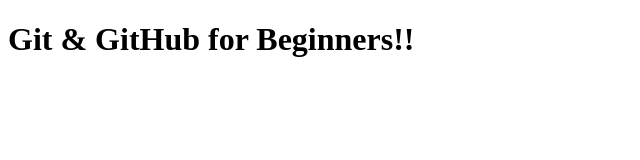
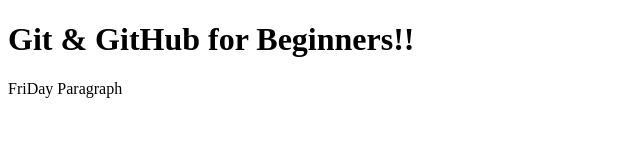
Before and after one commit to Alrebditechcampus/TechCampus, a plain HTML site: page index.html in a window 1280 px wide. Shown: the whole page, without its empty margins (0-640 px from the left). Drawn offline with Linux system fonts and the light colour scheme.

Commit message:
Friday word I add

```diff
--- a/index.html
+++ b/index.html
@@ -6,5 +6,6 @@
   </head>
   <body>
       <h1> Git & GitHub for Beginners!!</h1>
+      <p>FriDay Paragraph</p>
   </body>
 </html>
```
